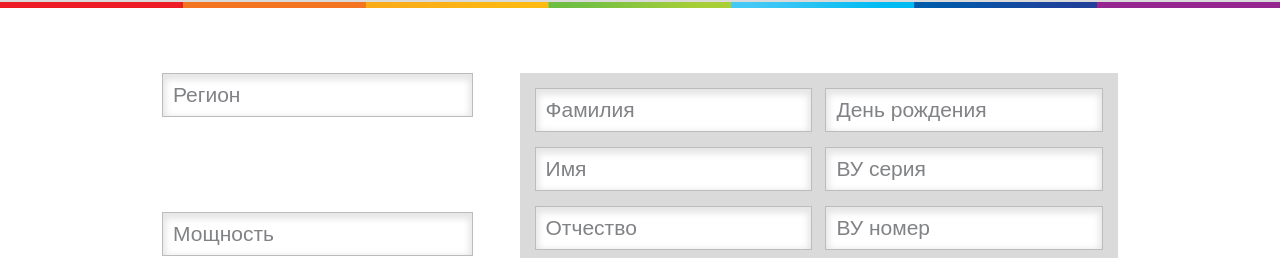
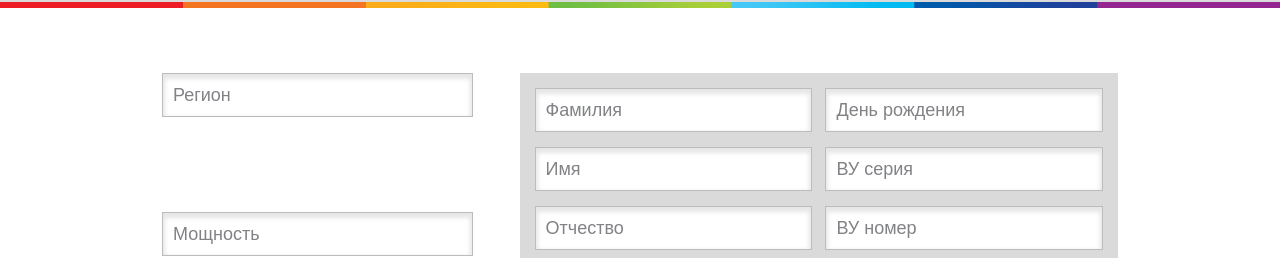
Before and after one commit to nechiporenko/rainbow, a website: page dist/index.html in a window 1280 px wide. Shown: the part 694-952 px from the top of the page. Drawn offline with nearby package versions, Linux system fonts and the light colour scheme; a web font is replaced by a local one.

Commit message:
Input's font size changed

```diff
--- a/src/sass/modules/_forms.scss
+++ b/src/sass/modules/_forms.scss
@@ -22,7 +22,7 @@ textarea {
     border: 1px solid $border-color;
     border-radius:0;
     color:$text-color;
-    box-shadow: inset 0 3px 6px 3px rgba(#000, .1);
+    box-shadow: inset 0 3px 4px 2px rgba(#000, .1);
     box-sizing: border-box;
     @include font-size(18px);
 
@@ -44,9 +44,6 @@ textarea {
 
     @include media($desktop){
         @include font-size(18px);
-    }
-    @include media($large){
-        @include font-size(21px);
     }
 }
 
```
Also changed, not shown: dist/css/app.css.
